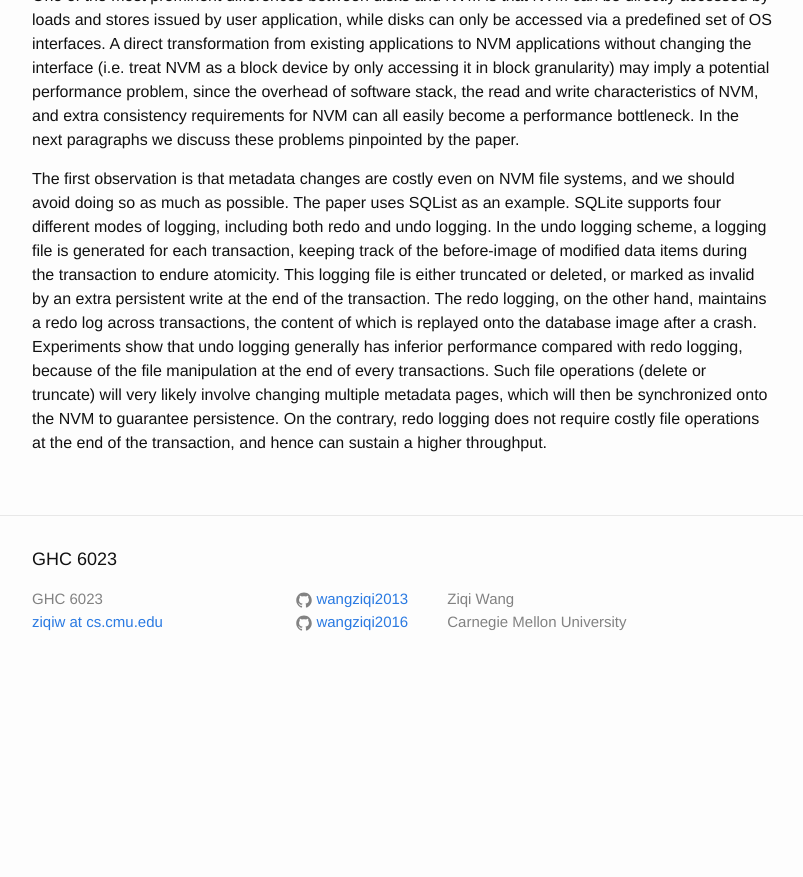
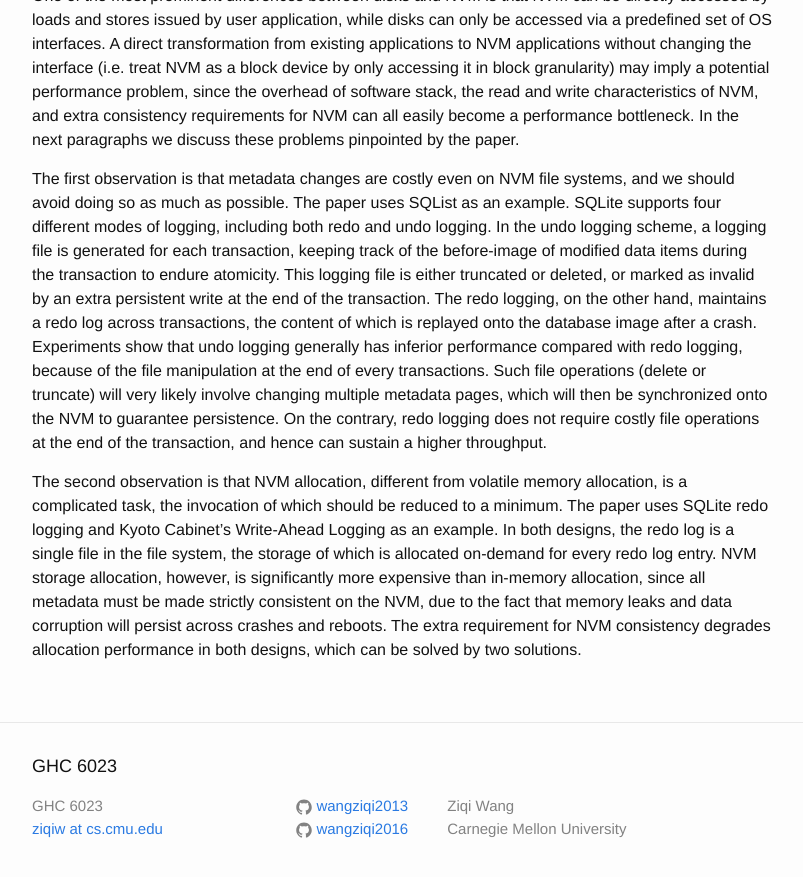
Before and after one commit to wangziqi2013/wangziqi2013.github.io, a Jekyll site: the page built from _posts/2019-10-25-flex.markdown, in a window 1280 px wide and 900 px high, scrolled down 757 px. Shown: the top 877 px of the window, without its empty margins (238-1041 px from the left). Built offline with Jekyll 4.4.1, drawn with Linux system fonts in a browser that asks for light colours; before the commit the page ends 1450 px from its top, so only the background shows below that.

Commit message:
Adding WAL

```diff
--- a/_posts/2019-10-25-flex.markdown
+++ b/_posts/2019-10-25-flex.markdown
@@ -38,3 +38,11 @@ Experiments show that undo logging generally has inferior performance compared w
 manipulation at the end of every transactions. Such file operations (delete or truncate) will very likely involve changing
 multiple metadata pages, which will then be synchronized onto the NVM to guarantee persistence. On the contrary, redo logging
 does not require costly file operations at the end of the transaction, and hence can sustain a higher throughput.
+
+The second observation is that NVM allocation, different from volatile memory allocation, is a complicated task, the
+invocation of which should be reduced to a minimum. The paper uses SQLite redo logging and Kyoto Cabinet's Write-Ahead
+Logging as an example. In both designs, the redo log is a single file in the file system, the storage of which is allocated
+on-demand for every redo log entry. NVM storage allocation, however, is significantly more expensive than in-memory allocation,
+since all metadata must be made strictly consistent on the NVM, due to the fact that memory leaks and data corruption will
+persist across crashes and reboots. The extra requirement for NVM consistency degrades allocation performance in both
+designs, which can be solved by two solutions.
```
